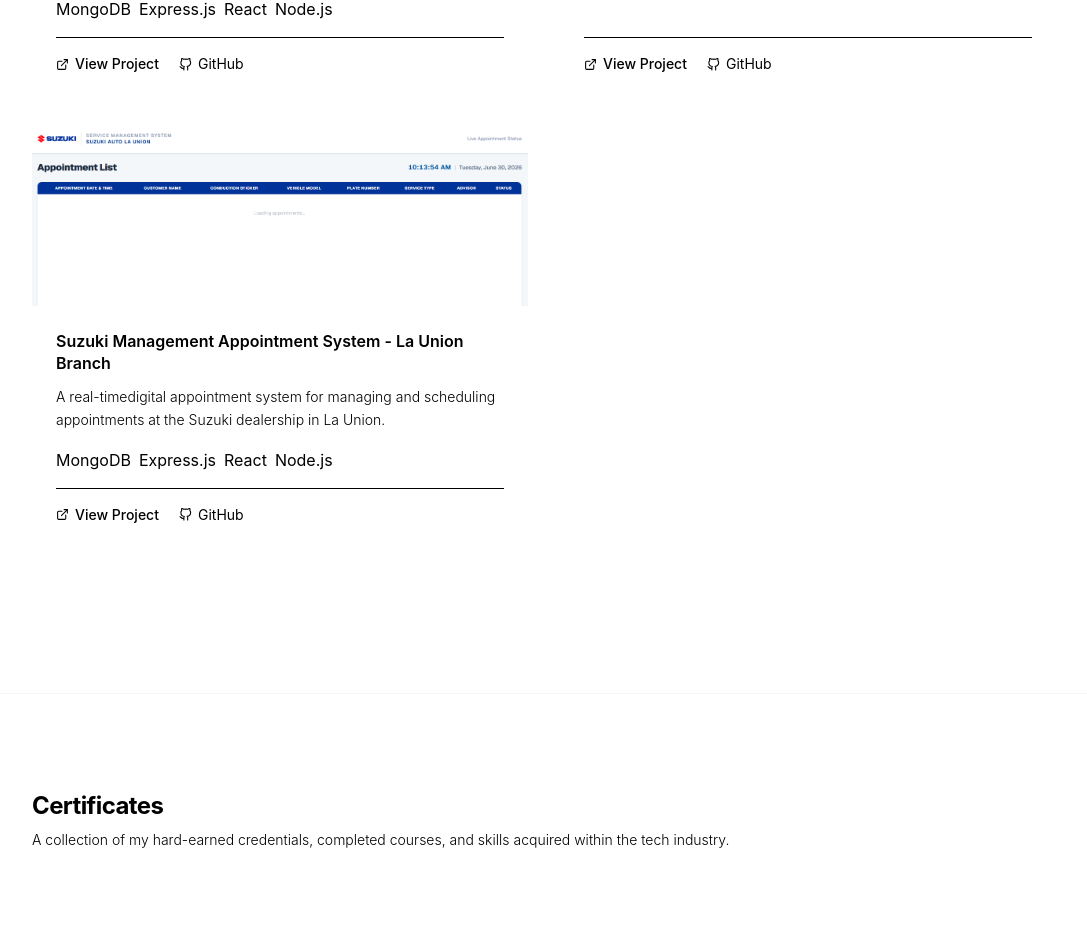
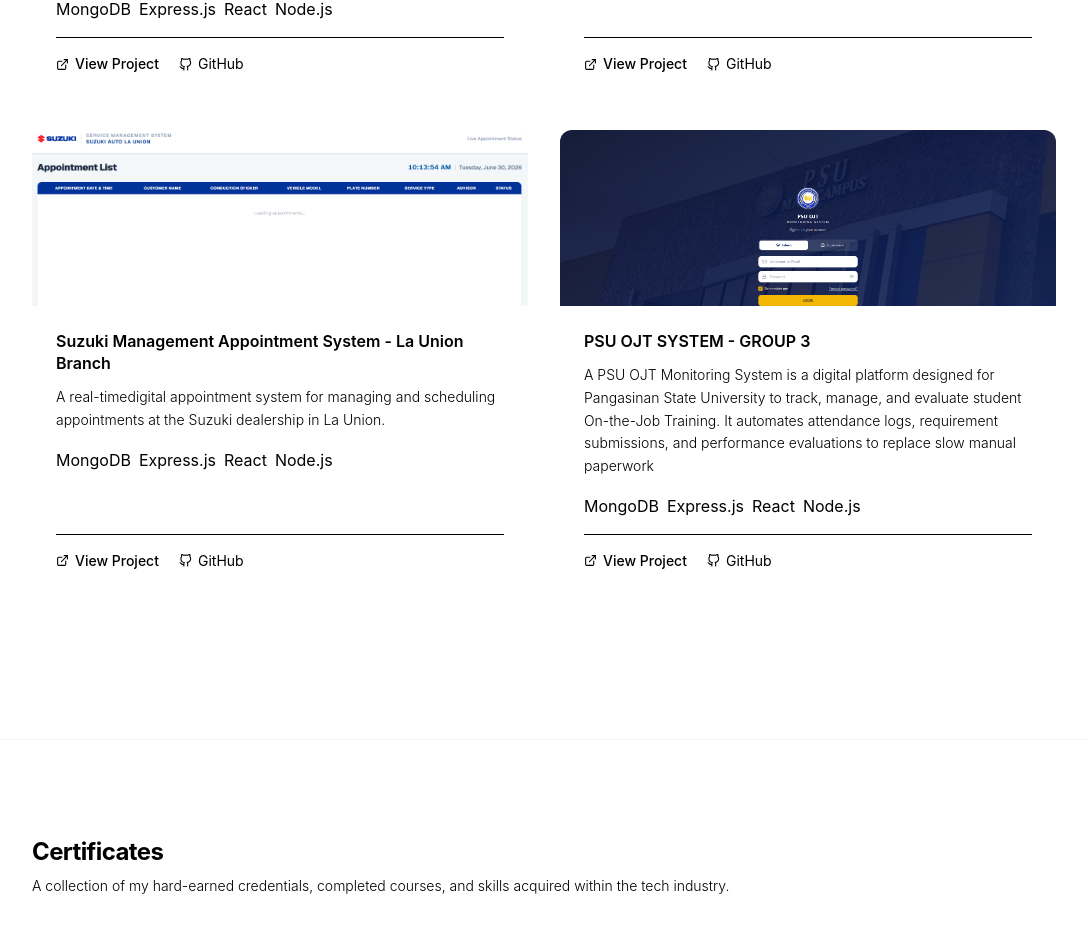
Before and after one commit to Vargas0fficial/personal-portfolio, a React (Vite) app in the folder frontend/: page / in a window 1280 px wide. Shown: the part 3351-4278 px from the top of the page, without its empty margins (96-1183 px from the left). Built offline with nearby package versions, Linux system fonts and the light colour scheme; the HTML template or start-up script is replaced by a standard one.

Commit message:
added new project psu ojt monitoring system

```diff
--- a/frontend/src/components/Projects.jsx
+++ b/frontend/src/components/Projects.jsx
@@ -57,6 +57,14 @@
     link: 'https://szk-launion.vercel.app',
     github: '#',
     image: '/screenshots/szk-launion.png',
+    stacks: ['MongoDB', 'Express.js', 'React', 'Node.js'],
+  },
+   {
+    title: 'PSU OJT SYSTEM - GROUP 3',
+    description: 'A PSU OJT Monitoring System is a digital platform designed for Pangasinan State University to track, manage, and evaluate student On-the-Job Training. It automates attendance logs, requirement submissions, and performance evaluations to replace slow manual paperwork',
+    link: 'https://psu-ojt-system-group3.vercel.app/',
+    github: '#',
+    image: '/screenshots/psu-ojt-screenshot.png',
     stacks: ['MongoDB', 'Express.js', 'React', 'Node.js'],
   }
 ];
```
Also changed, not shown: frontend/public/screenshots/psu-ojt-screenshot.png (added).
